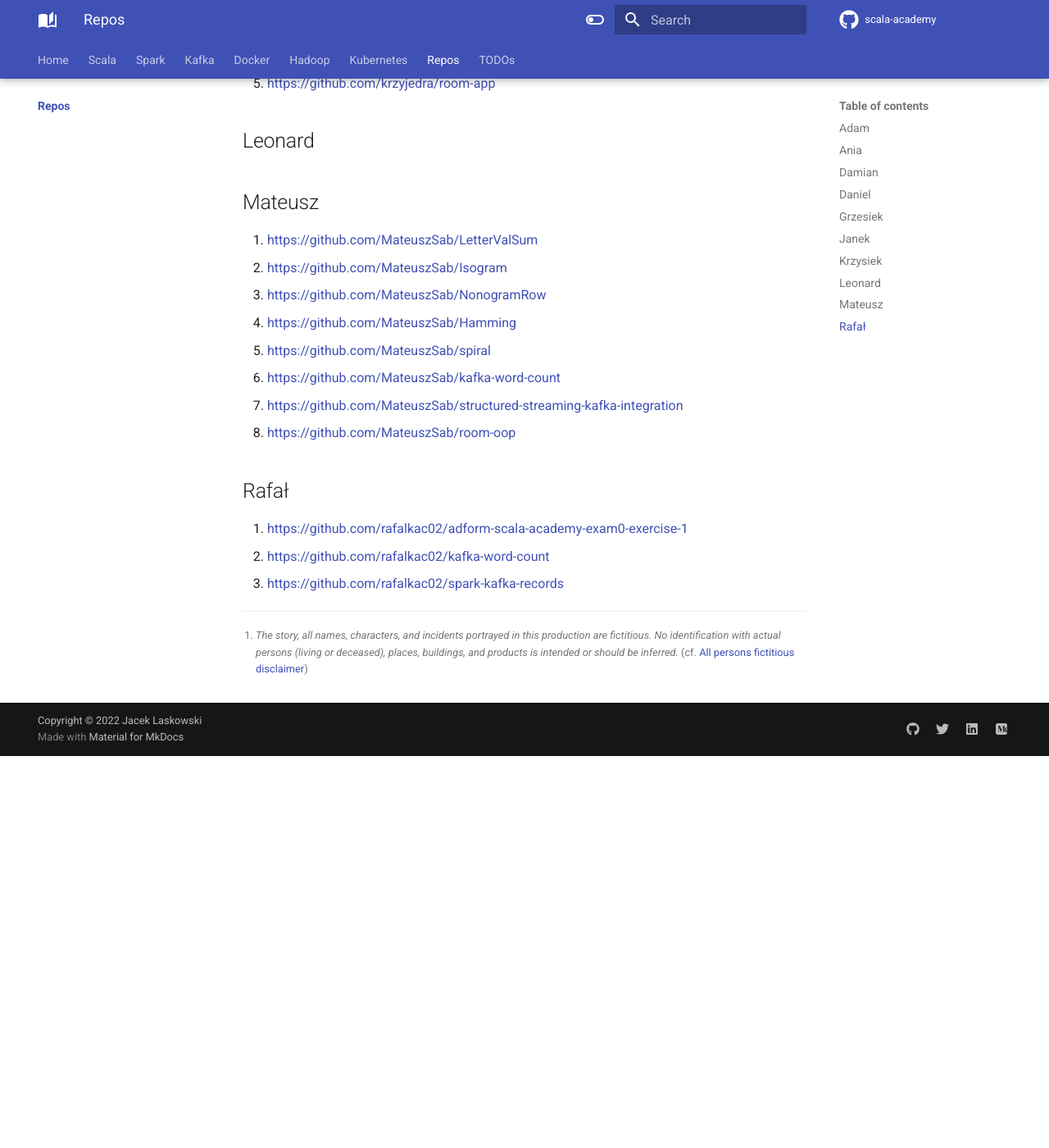
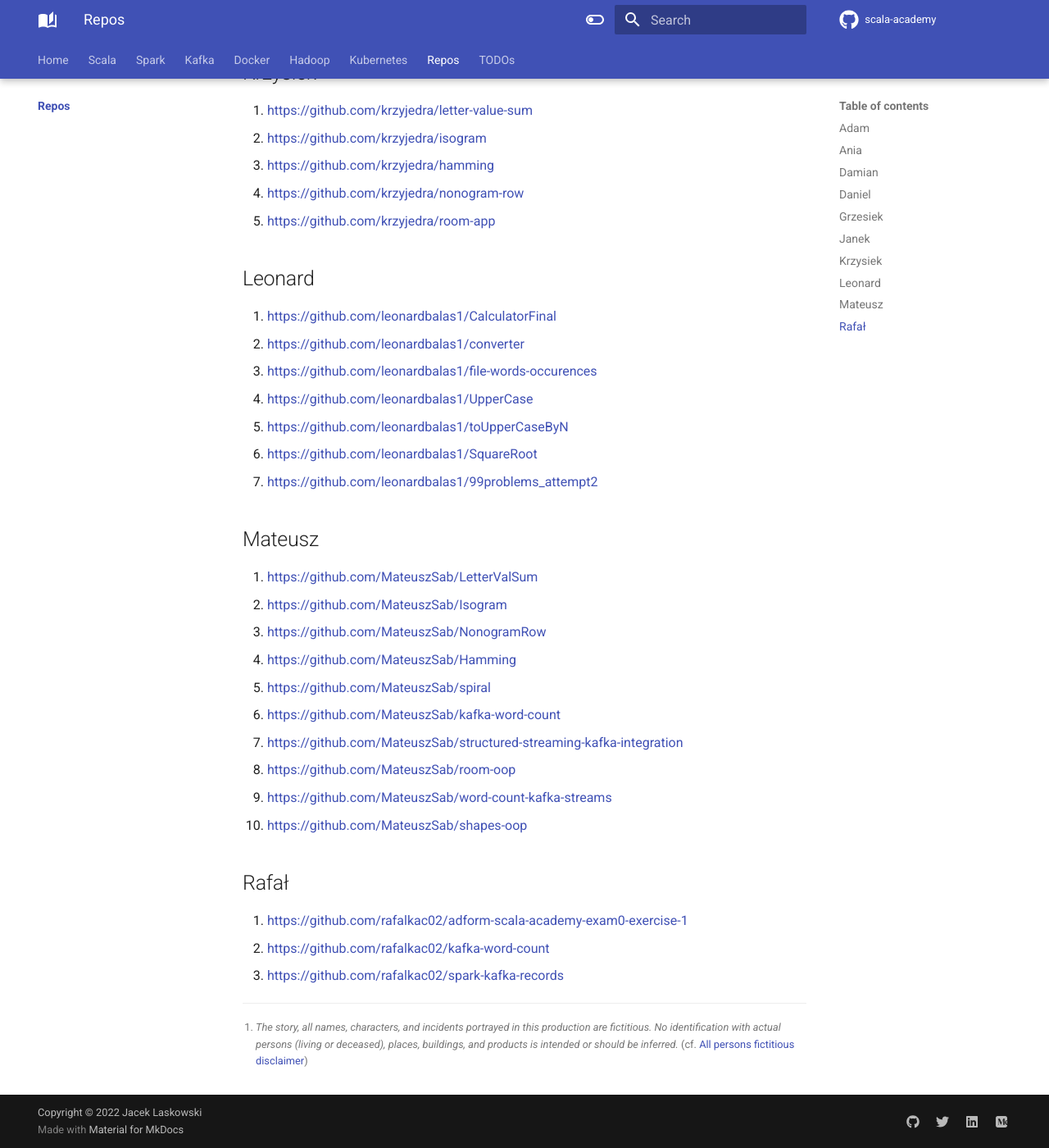
Before and after one commit to jaceklaskowski/scala-academy, an MkDocs documentation site: the page built from docs/repos/index.md, in a window 1280 px wide and 1400 px high, scrolled down 3038 px. Shown: the whole window at 82% size. Built offline with MkDocs 1.6.1 and Material for MkDocs 9.7.7, drawn with Linux system fonts in a browser that asks for light colours; comment, search, counter and statistics services are not loaded; before the commit the page ends 3960 px from its top, so only the background shows below that; some of the changed lines change nothing that is shown; some of the changed text lies outside the part shown.

Commit message:
More Repos

```diff
--- a/docs/repos/index.md
+++ b/docs/repos/index.md
@@ -10,6 +10,8 @@
 1. https://github.com/stars/admskrzpk/lists/easter-homework
 1. https://github.com/admskrzpk/SparkKafka3
 1. https://github.com/admskrzpk/room-capacity
+1. https://github.com/admskrzpk/figures
+1. https://github.com/admskrzpk/word-count-streams
 
 ## Ania
 
@@ -29,6 +31,7 @@
 1. https://github.com/szczepanja/object-oriented-programming
 1. https://github.com/szczepanja/room-oop
 1. https://github.com/szczepanja/partition-counts
+1. https://github.com/szczepanja/kafka-word-count
 
 ## Damian
 
@@ -52,6 +55,7 @@
 1. https://github.com/zdulak/project-euler
 1. https://github.com/zdulak/graph
 1. https://github.com/zdulak/scala-exercises
+1. https://github.com/zdulak/scala-oop-exercises
 
 ## Daniel
 
@@ -75,6 +79,7 @@
 1. https://github.com/1Gize/kafka-producer-wordcount
 1. https://github.com/1Gize/spark-read-from-kafka
 1. https://github.com/1Gize/room
+1. https://github.com/1Gize/kafka-streams-word-count
 
 ## Janek
 
@@ -94,13 +99,13 @@
 
 ## Leonard
 
-<!--
-* [X](https://github.com/leonardbalas1/CalculatorFinal)
-* [X](https://github.com/leonardbalas1/converter)
-* [X](https://github.com/leonardbalas1/file-words-occurences)
-* [X](https://github.com/leonardbalas1/UpperCase)
-* [X](https://github.com/leonardbalas1/toUpperCaseByN)
--->
+1. https://github.com/leonardbalas1/CalculatorFinal
+1. https://github.com/leonardbalas1/converter
+1. https://github.com/leonardbalas1/file-words-occurences
+1. https://github.com/leonardbalas1/UpperCase
+1. https://github.com/leonardbalas1/toUpperCaseByN
+1. https://github.com/leonardbalas1/SquareRoot
+1. https://github.com/leonardbalas1/99problems_attempt2
 
 ## Mateusz
 
@@ -112,6 +117,8 @@
 1. https://github.com/MateuszSab/kafka-word-count
 1. https://github.com/MateuszSab/structured-streaming-kafka-integration
 1. https://github.com/MateuszSab/room-oop
+1. https://github.com/MateuszSab/word-count-kafka-streams
+1. https://github.com/MateuszSab/shapes-oop
 
 ## Rafał
 
```
